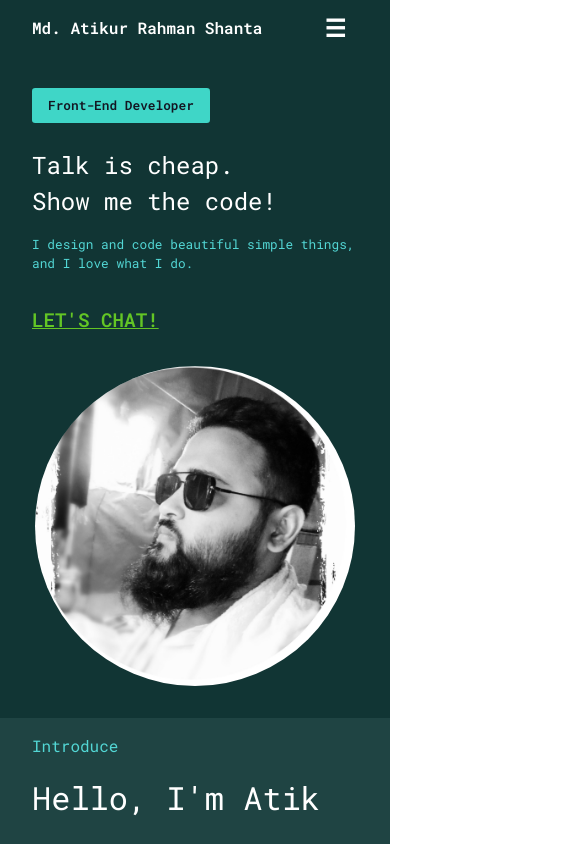
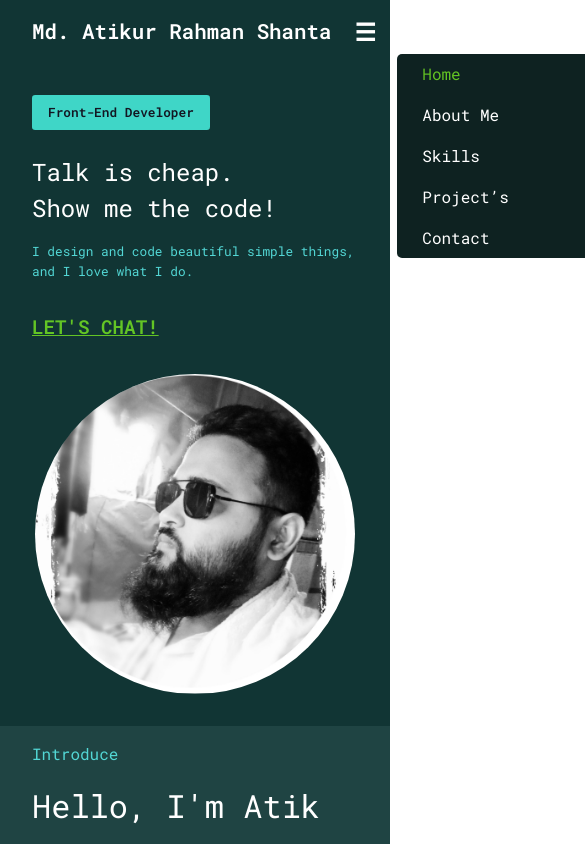
Before and after one commit to Atik2788/Port.F-24, a Next.js app: page / in a window 390 px wide. Shown: the top 844 px of the page, 585 px wide, since content can reach past the window. Built offline with nearby package versions, Linux system fonts and the light colour scheme.

Commit message:
after res nav

```diff
--- a/components/NavBar.tsx
+++ b/components/NavBar.tsx
@@ -53,14 +53,14 @@ export default function NavBar() {
   return (
     <nav className="flex light-bg justify-space">
       <div className="logo white flex_nav">
-        <h1><Link href="/" className="nav_link nav__name">{displayedName}</Link></h1>
+        <h1><Link href="/" className="nav__name">{displayedName}</Link></h1>
         <div className="hamburger" onClick={toggleMenu}>
           {/* Hamburger icon */}
           <div className="hamburger-icon">&#9776;</div>
         </div>
       </div>
 
-      <div className="nav_list_div">
+      <div className="nav_list_div_small">
         <ul className={`flex white ${menuOpen ? 'navList_small_show' : 'navList_small'}`}>
           {navList}
         </ul>
--- a/styles/globals.css
+++ b/styles/globals.css
@@ -126,6 +126,7 @@ nav .logo {
 .navList__big {
   display: flex;
 }
+
 .navList_small {
   display: none;
 }
@@ -356,12 +357,7 @@ footer ul li {
     align-items: center;
     justify-content: center;
   }
-  /* .nav_link {
-    width: 95%;
-    font-size: 1rem !important;
-  } */
 
-  /* Header */
 
   .flex_nav {
     display: block;
@@ -375,7 +371,7 @@ footer ul li {
   }
 
   nav .logo {
-    font-size: 1rem;
+    font-size: 1.3rem;
     font-weight: 600;
   }
 
@@ -394,8 +390,8 @@ footer ul li {
 
   .hamburger-icon {
     position: absolute;
-    top: -30px;
-    right: -250px;
+    top: -33px;
+    right: -280px;
   }
   /* Hide the menu by default and show it when .show-menu is active */
 
@@ -424,7 +420,7 @@ footer ul li {
 
   /* Condition display */
 
-  .nav_list_div {
+  .nav_list_div_small {
     position: relative;
   }
 
@@ -434,18 +430,18 @@ footer ul li {
       right: -200px; /* Start off-screen */
     }
     70% {
-      right: -45px; /* Go slightly past the final position */
+      right: -90px; /* Go slightly past the final position */
     }
     100% {
-      right: -75px; /* Settle to final position */
+      right: -105px; /* Settle to final position */
     }
   }
 
   .navList_small {
     position: absolute;
-    display: none;
+    display: flex;
     top: 22px;
-    right: -220px;
+    right: -250px;
     margin: 0;
     transition: right 0.5s ease-in-out; /* Smooth transition */
   }
@@ -453,18 +449,15 @@ footer ul li {
     position: absolute;
     display: flex;
     top: 22px;
-    right: -75px;
+    right: -105px;
     margin: 0;
     animation: bounce-in 0.6s ease-in-out; /* Trigger the bounce animation */
   }
 
-  .navList_small_show li {
+  .nav_list_div_small ul li {
     padding: 1vh 3vh;
   }
 
-  .navList_small li {
-    padding: 1vh 3vh;
-  }
 
   /* Hover effect for mobile menu items */
   .navList_small_show li:hover {
```
